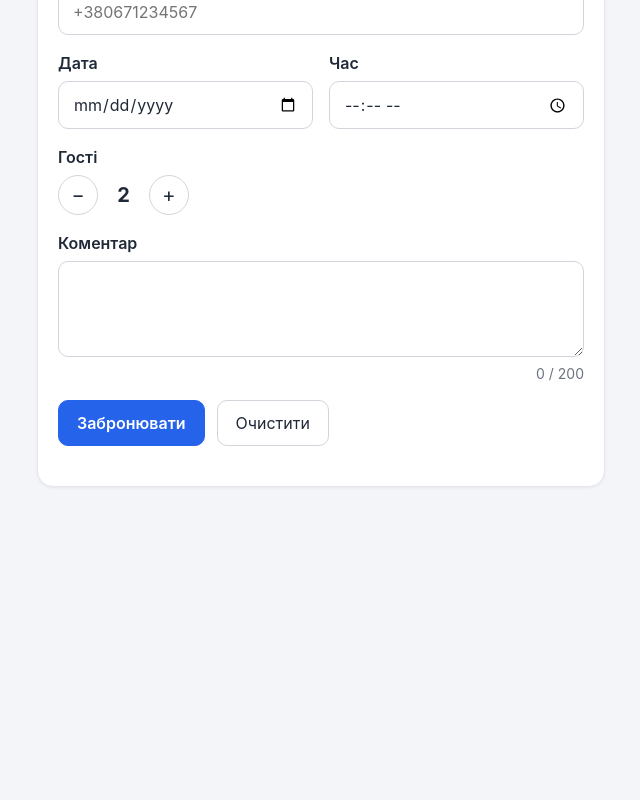
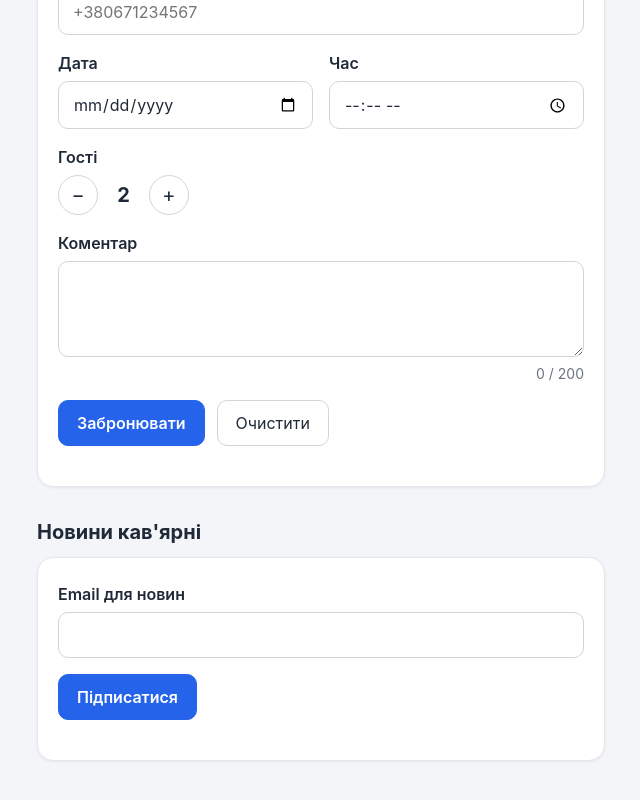
Before and after one commit to Shoro749/react-labs, a React (Vite) app in the folder lab-6/: page / in a window 1280 px wide. Shown: the part 316-1116 px from the top of the page, without its empty margins (319-959 px from the left). Before the commit the page ends 859 px from the top, so only its background shows below. Built offline with nearby package versions, Linux system fonts and the light colour scheme.

Commit message:
feat: add the newsletter form with a form action

```diff
--- a/lab-6/src/App.jsx
+++ b/lab-6/src/App.jsx
@@ -1,4 +1,5 @@
 import BookingForm from './components/BookingForm.jsx'
+import SubscribeForm from './components/SubscribeForm.jsx'
 
 export default function App() {
   return (
@@ -9,6 +10,10 @@ export default function App() {
         Заброньований столик чекає на вас 15 хвилин.
       </p>
       <BookingForm />
+      <section>
+        <h2>Новини кав'ярні</h2>
+        <SubscribeForm />
+      </section>
     </main>
   )
 }
--- /dev/null
+++ b/lab-6/src/components/SubscribeForm.jsx
@@ -0,0 +1,52 @@
+import { useActionState } from 'react'
+import { useFormStatus } from 'react-dom'
+import { z } from 'zod'
+import { subscribe } from '../api.js'
+
+const emailSchema = z.email('Вкажіть адресу на кшталт olena@gmail.com')
+
+function SubmitButton() {
+  const { pending } = useFormStatus()
+  return (
+    <button type="submit" aria-disabled={pending}>
+      {pending ? 'Підписуємо…' : 'Підписатися'}
+    </button>
+  )
+}
+
+async function subscribeAction(previousState, formData) {
+  const email = formData.get('email')
+  const result = emailSchema.safeParse(email)
+  if (!result.success) {
+    return { ok: false, message: result.error.issues[0].message, email }
+  }
+  return subscribe(result.data)
+}
+
+export default function SubscribeForm() {
+  const [state, formAction] = useActionState(subscribeAction, null)
+
+  return (
+    <form className="subscribe-form" action={formAction} noValidate>
+      <label>
+        Email для новин
+        <input
+          type="email"
+          name="email"
+          autoComplete="email"
+          aria-invalid={state?.ok === false ? 'true' : 'false'}
+          aria-describedby="subscribe-status"
+          defaultValue={state?.email}
+        />
+      </label>
+      <SubmitButton />
+      <p
+        id="subscribe-status"
+        role="status"
+        className={state?.ok === false ? 'status error' : 'status'}
+      >
+        {state?.message}
+      </p>
+    </form>
+  )
+}
```
